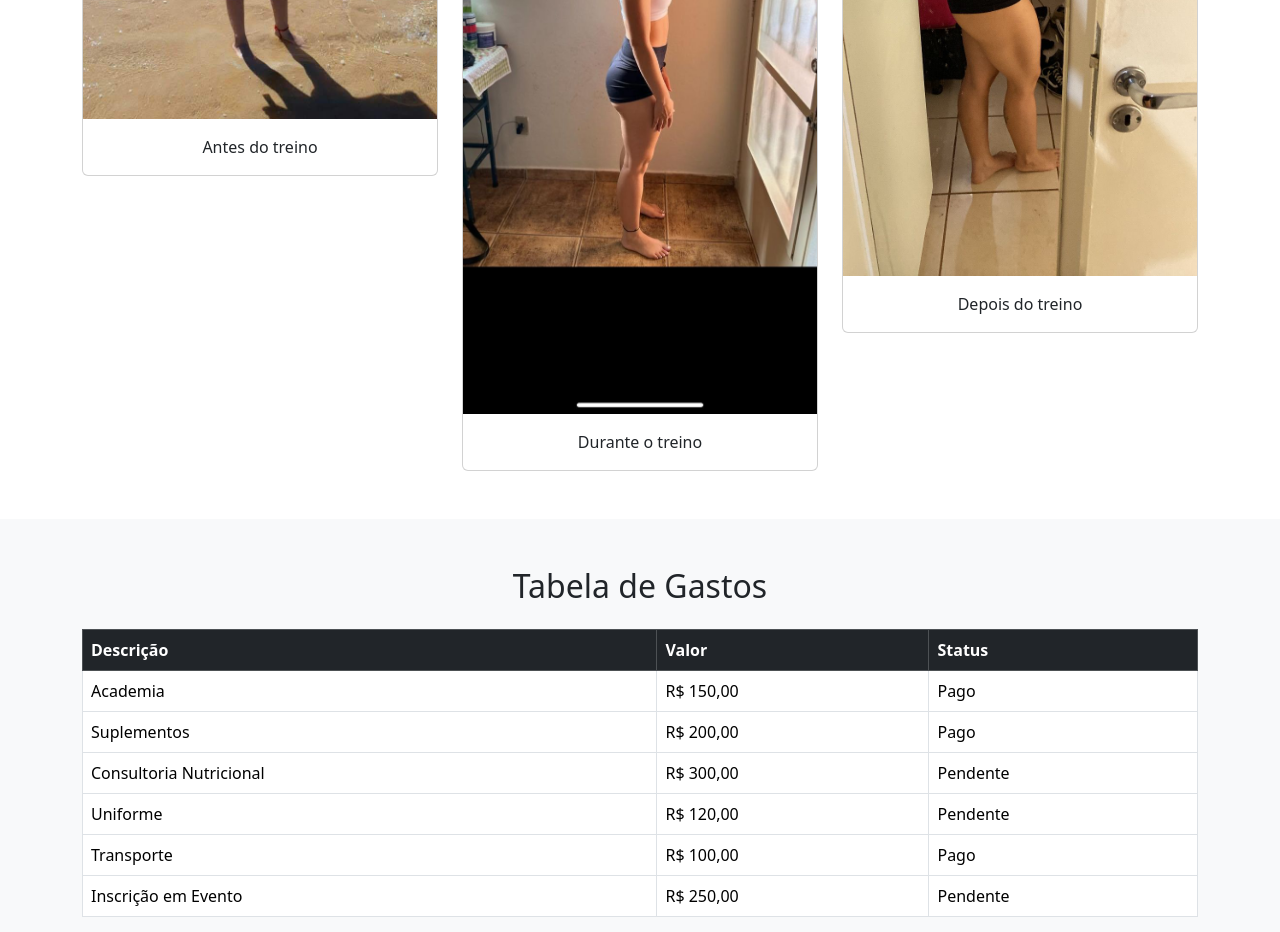
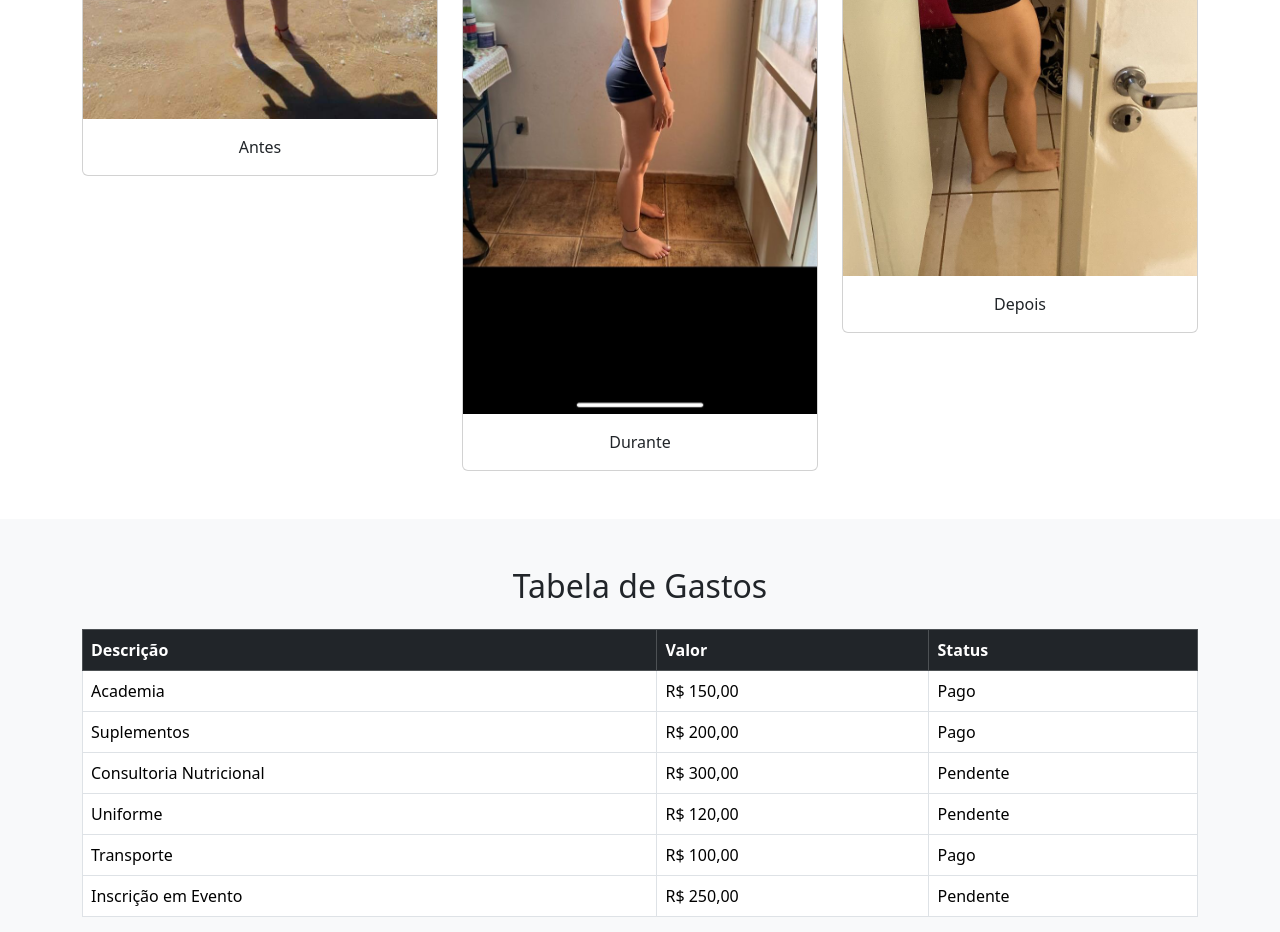
Before and after one commit to Anninha777/anninha777.github.io, a plain HTML site: page index.html in a window 1280 px wide. Shown: the part 1260-2192 px from the top of the page. Drawn offline with nearby package versions, Linux system fonts and the light colour scheme.

Commit message:
Update index.html

```diff
--- a/index.html
+++ b/index.html
@@ -30,7 +30,7 @@
         <div class="card">
           <img src="Antes.jpeg" class="card-img-top" alt="Antes do treino">
           <div class="card-body text-center">
-            <p class="card-text">Antes do treino</p>
+            <p class="card-text">Antes</p>
           </div>
         </div>
       </div>
@@ -38,7 +38,7 @@
         <div class="card">
           <img src="Durante.jpeg" class="card-img-top" alt="Durante o treino">
           <div class="card-body text-center">
-            <p class="card-text">Durante o treino</p>
+            <p class="card-text">Durante</p>
           </div>
         </div>
       </div>
@@ -46,7 +46,7 @@
         <div class="card">
           <img src="Depois.jpeg" class="card-img-top" alt="Depois do treino">
           <div class="card-body text-center">
-            <p class="card-text">Depois do treino</p>
+            <p class="card-text">Depois</p>
           </div>
         </div>
       </div>
```
